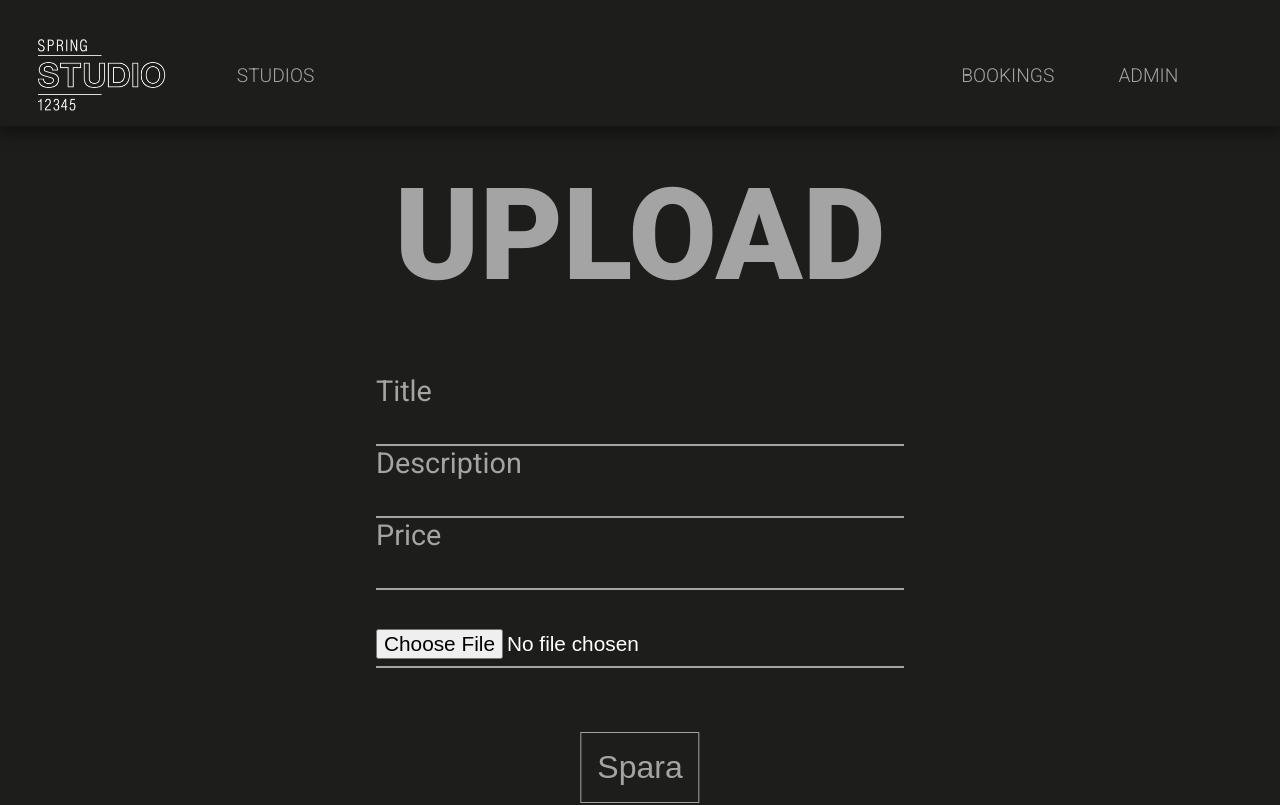
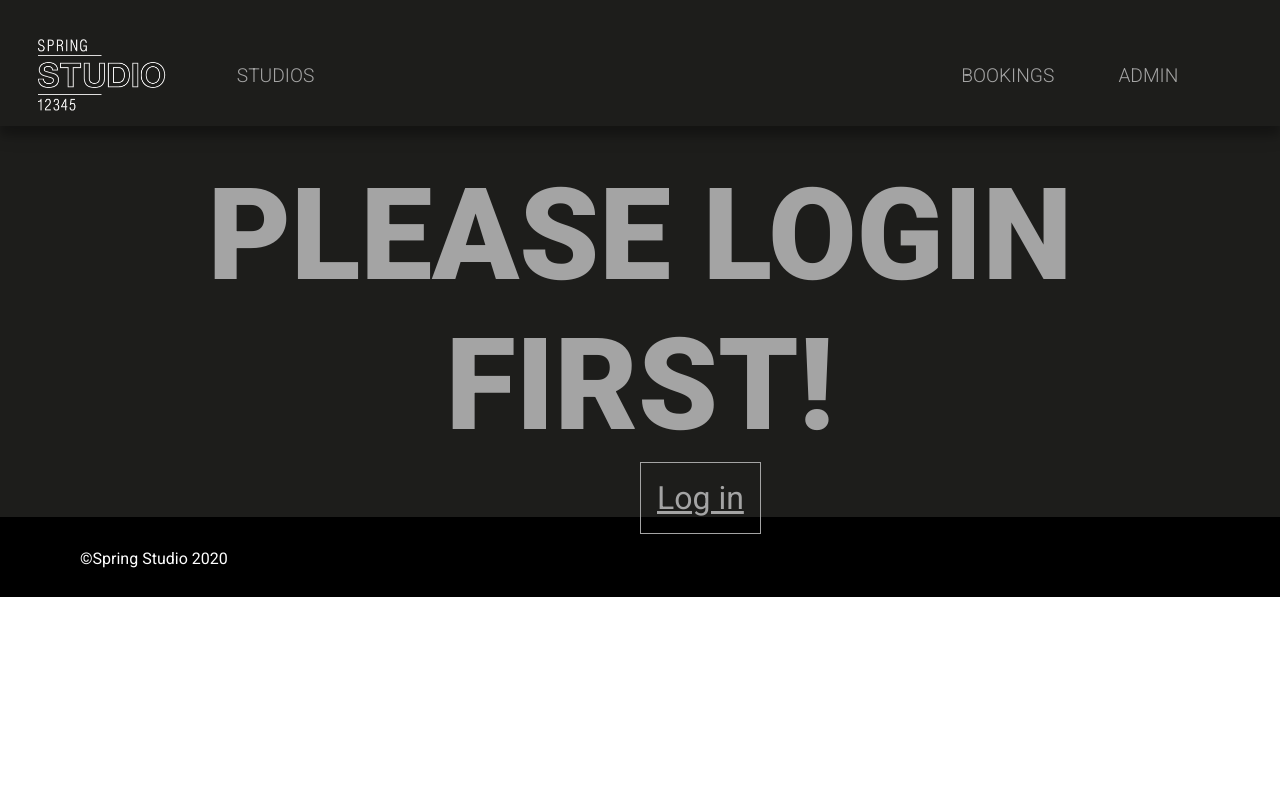
Before and after one commit to Kevin-Spring/Studio_React_App, a React (Create React App) app: page /upload in a window 1280 px wide. Shown: the top 805 px of the page. Built offline with nearby package versions, Linux system fonts and the light colour scheme.

Commit message:
style error message

```diff
--- a/src/components/AdminForm.js
+++ b/src/components/AdminForm.js
@@ -2,14 +2,16 @@ import React, { Component } from "react";
 import axios from "axios";
 import Navbar from "./Navbar";
 import Footer from "./Footer";
+import ErrorLogin from "./ErrorLogin";
 
 
 class AdminForm extends Component {
 
     state = {
 
-        //title: " ",
-        image: " "
+        image: " ",
+        jwt: null || localStorage.getItem("jwt")
+
 
     }
 
@@ -48,11 +50,22 @@ class AdminForm extends Component {
     }
 
     render() {
+        const loggedIn = this.state.user || localStorage.getItem("jwt");
 
         return (
 
             <div>
 
+                {!loggedIn ?
+
+                    (
+                        <ErrorLogin />
+                    )
+
+                    :
+
+                    (
+                        <div>
                             <Navbar />
                             <section className={"contact"}>
 
@@ -83,6 +96,13 @@ class AdminForm extends Component {
                             </section>
 
                             <Footer />
+                        </div>
+                    )
+
+                }
+
+
+
 
             </div>
 
--- a/src/components/Auth/AdminProfile.js
+++ b/src/components/Auth/AdminProfile.js
@@ -3,18 +3,40 @@
 
 import React, {Component} from "react";
 import AdminStudios from "../AdminStudios";
+import ErrorLogin from "../ErrorLogin";
 
 
 class AdminProfile extends Component{
 
+    state = {
+
+        jwt: null || localStorage.getItem("jwt")
+
+    }
+
 
     render(){
+        const loggedIn = this.state.user || localStorage.getItem("jwt");
 
         return(
             <div>
 
-            <AdminStudios name={this.props.userData}/>
+            {!loggedIn ?
 
+                (
+
+                        <ErrorLogin />
+
+                )
+
+                :
+
+
+                (
+                    <AdminStudios name={this.props.userData}/>
+                )
+
+        }
 
             </div>
         )
--- a/src/components/EditCard.js
+++ b/src/components/EditCard.js
@@ -4,19 +4,21 @@ import axios from "axios";
 import "../style/_card.scss";
 import Navbar from "./Navbar";
 import Footer from "./Footer";
+import ErrorLogin from "./ErrorLogin";
 
 
 class EditCard extends Component {
 
-    state= {
+    state = {
 
-        image: " "
+        image: " ",
+        jwt: null || localStorage.getItem("jwt")
 
     }
 
-    eventChange(e){
+    eventChange(e) {
         console.log(e.target.files[0]);
-        this.setState({image: e.target.files[0]})
+        this.setState({ image: e.target.files[0] })
     }
 
     async onSubmitToApi(e) {
@@ -44,9 +46,21 @@ class EditCard extends Component {
     }
 
     render() {
+        const loggedIn = this.state.user || localStorage.getItem("jwt");
+
         return (
+
             <div>
+                {!loggedIn ?
 
+                    (
+                        <ErrorLogin />
+                    )
+
+                    :
+
+                    (
+                        <div>
                             <Navbar />
                             <section className={"contact"}>
 
@@ -72,7 +86,7 @@ class EditCard extends Component {
                                             <button className={"form-btn form__btn-underline"}>Spara</button>
                                         </div>
                                         <br />
-                            <br/>
+                                        <br />
                                         <Link to={"/adminPage"} className={"form-btn form__btn-underline"}>Take me back!</Link>
 
                                     </div>
@@ -84,6 +98,9 @@ class EditCard extends Component {
                         </div>
                     )
                 }
+            </div>
+        )
+    }
 }
 
 export default EditCard;
--- /dev/null
+++ b/src/components/ErrorLogin.js
@@ -0,0 +1,23 @@
+import React from "react";
+import { Link } from "react-router-dom";
+import Navbar from "./Navbar";
+import Footer from "./Footer";
+
+
+const ErrorLogin = () => {
+
+    return (
+        <div>
+            <Navbar />
+            <section className={"contact"}>
+
+                <h2 className={"contact__header"}>Please Login first!</h2>
+                <br />
+                <Link to={"/adminPage"} className={"form-btn form__btn-underline"}>Log in</Link>
+                <br />
+                <Footer />
+            </section>
+        </div>
+    )
+}
+export default ErrorLogin;
--- a/src/components/Form.js
+++ b/src/components/Form.js
@@ -46,7 +46,7 @@ class Form extends Component {
                 <section className={"contact"}>
                 <h2 className={"contact__header"}>get in touch!</h2>
 
-                <form onSubmit={this.handleOnSubmit} method="post" enctype="text/plain">
+                <form onSubmit={this.handleOnSubmit} method="post" encType="text/plain">
                     <div className={"form__container"}>
                         <div className={"form__group field"}>
                             <input type={"text"} className={"form__field"} placeholder={"Name"} name={"name"} id={'name'} onChange={this.handleOnChangeName} required />
```
Lines whose indentation alone changed are shown as unchanged.
